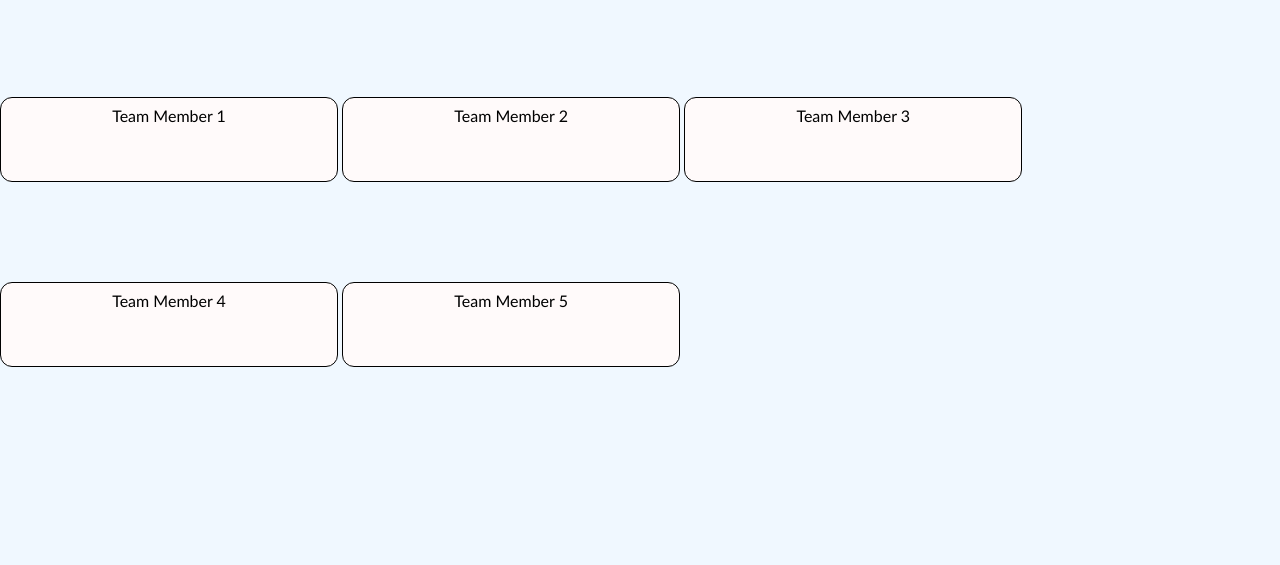
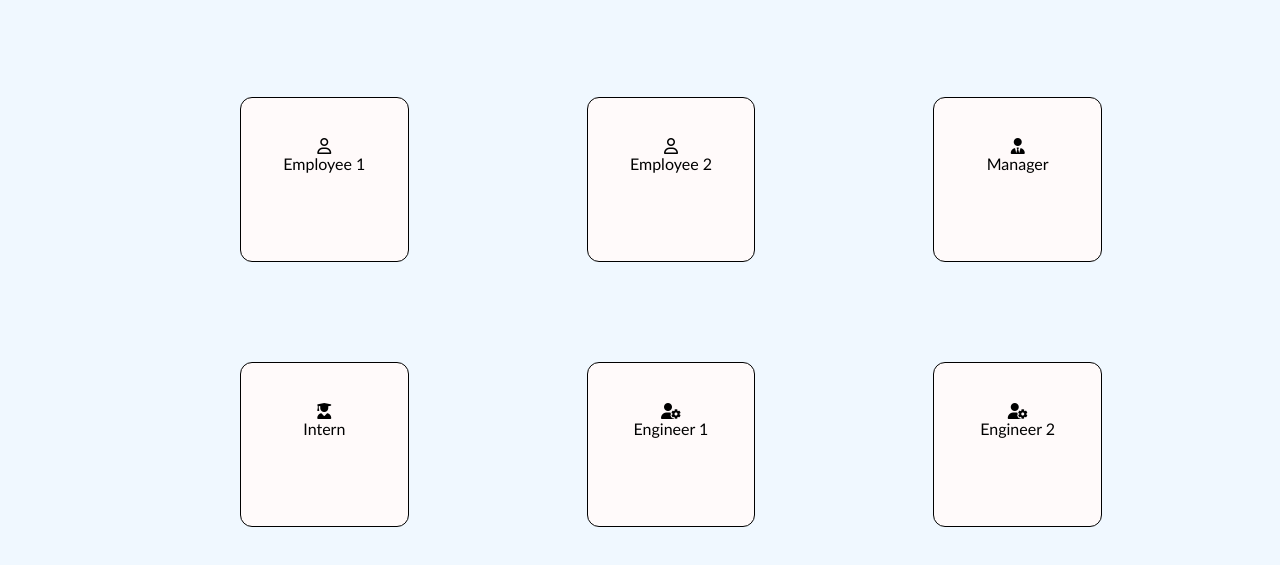
Before and after one commit to zeebigbadkitty/Team-Profile-Generator, a website: page src/index.html in a window 1280 px wide. Shown: the part 153-718 px from the top of the page. Drawn offline with Linux system fonts and the light colour scheme.

Commit message:
Added grid css specificiations, more styling, and icons.

```diff
--- a/src/index.html
+++ b/src/index.html
@@ -15,31 +15,34 @@
   <body>
     <div id="container">
       <div class="card">
-        Team Member 1
+        <i class="fa-regular fa-user"></i>Employee 1
         <li class="details"></li>
         <li class="details"></li>
         <li class="details"></li>
       </div>
       <div class="card">
-        Team Member 2
+        <i class="fa-regular fa-user"></i>Employee 2
         <li class="details"></li>
         <li class="details"></li>
         <li class="details"></li>
       </div>
       <div class="card">
-        Team Member 3
+        <i class="fa-solid fa-user-tie"></i>Manager
         <li class="details"></li>
         <li class="details"></li>
         <li class="details"></li>
       </div>
-      <div class="card">
-        Team Member 4
+      <div class="card"><i class="fa-solid fa-user-graduate"></i>Intern
         <li class="details"></li>
         <li class="details"></li>
         <li class="details"></li>
       </div>
-      <div class="card">
-        Team Member 5
+      <div class="card"><i class="fa-solid fa-user-gear"></i>Engineer 1
+        <li class="details"></li>
+        <li class="details"></li>
+        <li class="details"></li>
+      </div>
+      <div class="card"><i class="fa-solid fa-user-gear"></i>Engineer 2
         <li class="details"></li>
         <li class="details"></li>
         <li class="details"></li>
--- a/src/style.css
+++ b/src/style.css
@@ -19,11 +19,15 @@ h1 {
 }
 #container {
   background-color: aliceblue;
+  display: grid;
+  margin-left: 30vh;
+  grid-template-columns: repeat(3, 1fr);
+  grid-template-rows: repeat(3, 1fr);
 }
 .card {
   border: 1px solid #000000;
   background-color: snow;
-  padding: 8px;
+  padding: 40px;
   border-radius: 12px;
   margin-top: 50px;
   margin-bottom: 50px;
```
